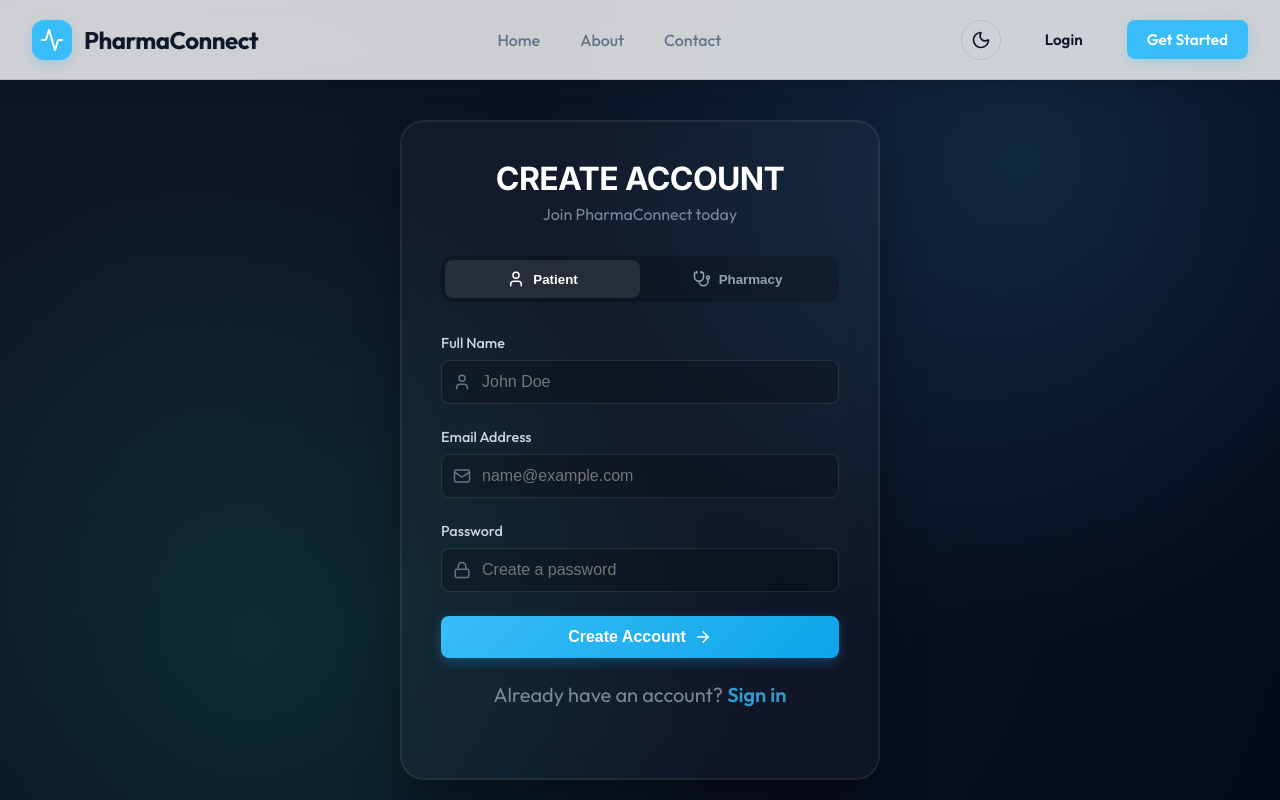
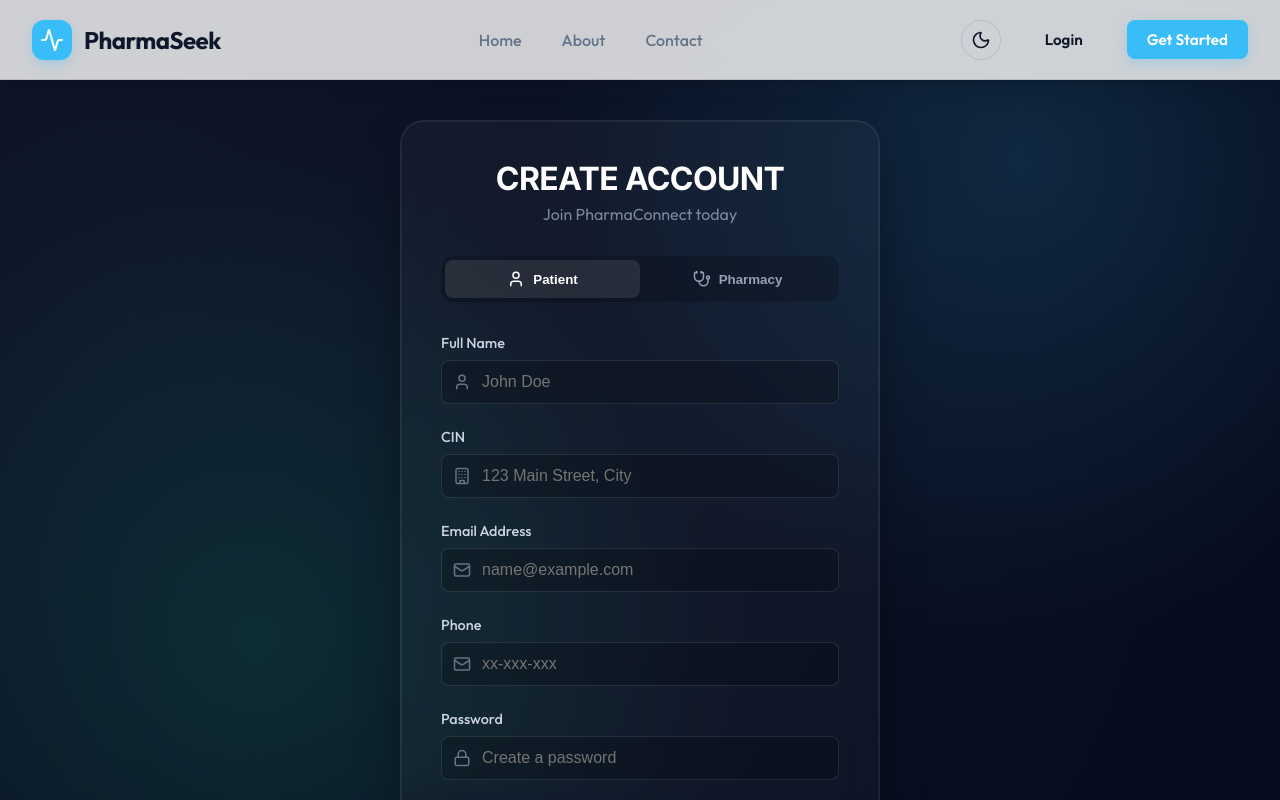
Before and after one commit to alaa3663/first-trial-for-pfa-landing-page, a React (Vite) app: page /signup in a window 1280 px wide. Shown: the top 800 px of the page. Built offline with nearby package versions, Linux system fonts and the light colour scheme.

Commit message:
added inputs for pharmacy and patient and changed name to PharmaSeek

```diff
--- a/src/components/Navbar.jsx
+++ b/src/components/Navbar.jsx
@@ -90,7 +90,7 @@ const Navbar = () => {
                     <div className="logo-icon">
                         <Activity size={24} />
                     </div>
-                    <span className="logo-text">PharmaConnect</span>
+                    <span className="logo-text">PharmaSeek</span>
                 </Link>
 
                 {/* Desktop Menu */}
--- a/src/pages/LandingPage.jsx
+++ b/src/pages/LandingPage.jsx
@@ -102,7 +102,7 @@ const LandingPage = () => {
                             animate={{ scale: 1, opacity: 1 }}
                             transition={{ duration: 1 }}
                         >
-                            PharmaConnect
+                            PharmaSeek
                         </motion.h1>
                         <DataStream />
                     </div>
--- a/src/pages/SignupPage.jsx
+++ b/src/pages/SignupPage.jsx
@@ -79,12 +79,37 @@ const SignupPage = () => {
                                 </div>
                             </div>
                         )}
+                        {role === 'pharmacy' && (
+                            <div className="form-group">
+                                <label>Adress</label>
+                                <div className="input-wrapper">
+                                    <Building size={18} className="input-icon" />
+                                    <input type="text" placeholder="123 Main Street, City" required />
+                                </div>
+                            </div>
+                        )}
+                        {role === 'patient' && (
+                            <div className="form-group">
+                                <label>CIN</label>
+                                <div className="input-wrapper">
+                                    <Building size={18} className="input-icon" />
+                                    <input type="text" placeholder="123 Main Street, City" required />
+                                </div>
+                            </div>
+                        )}
 
                         <div className="form-group">
                             <label>Email Address</label>
                             <div className="input-wrapper">
                                 <Mail size={18} className="input-icon" />
                                 <input type="email" placeholder="name@example.com" required />
+                            </div>
+                        </div>
+                        <div className="form-group">
+                            <label>Phone</label>
+                            <div className="input-wrapper">
+                                <Mail size={18} className="input-icon" />
+                                <input type="email" placeholder="xx-xxx-xxx" required />
                             </div>
                         </div>
 
```
